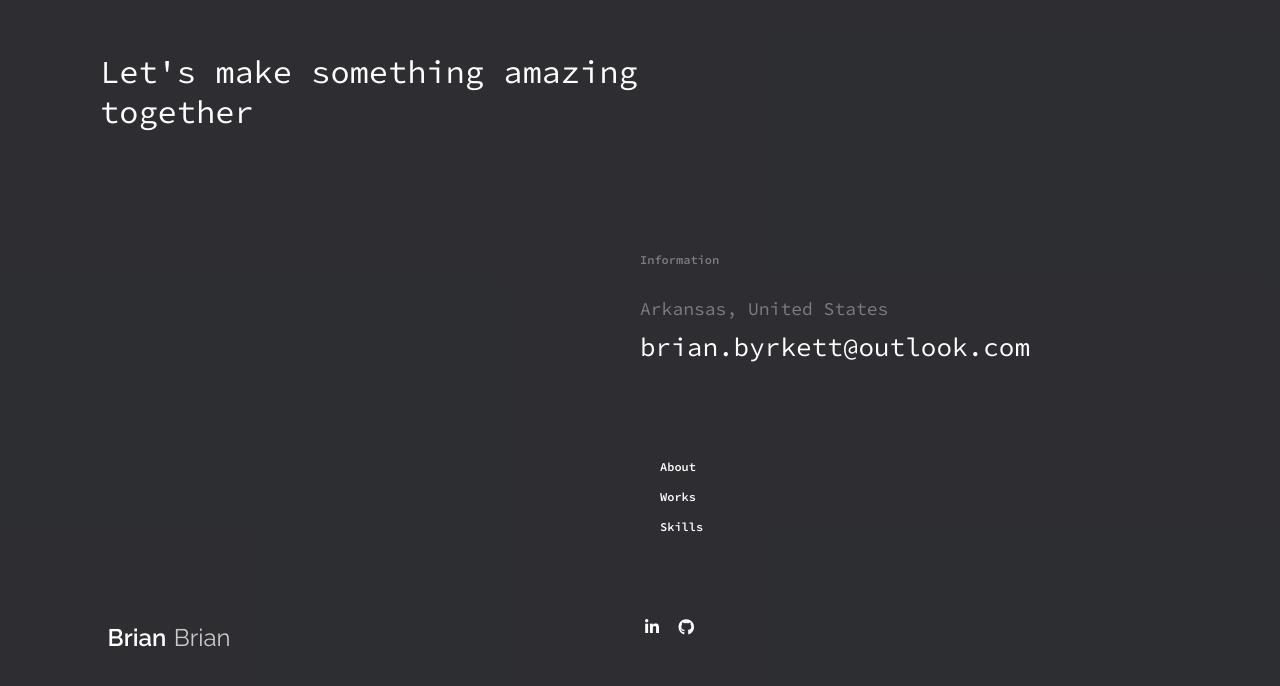
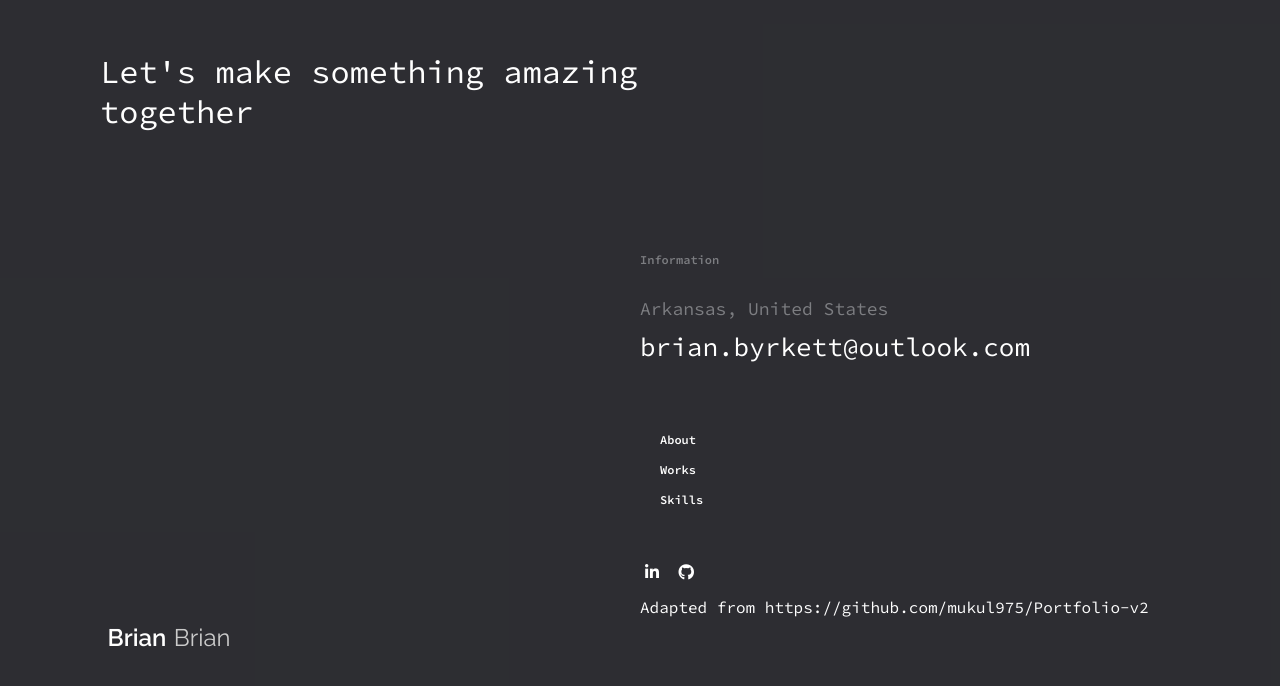
Before and after one commit to brickbuckett/portfolio, a plain HTML site: page index.html in a window 1280 px wide. Shown: the part 3787-4473 px from the top of the page. Drawn offline with Linux system fonts and the light colour scheme.

Commit message:
Update index.html

```diff
--- a/index.html
+++ b/index.html
@@ -288,6 +288,8 @@ method="POST">
                 <a href="https://github.com/brianbyrkett" target="_blank">
                     <i class="fa-brands fa-github"></i>
                 </a>
+            <div class="Code Attribution">
+                <p>Adapted from https://github.com/mukul975/Portfolio-v2</p>
 
             </div>
         </div>
```
